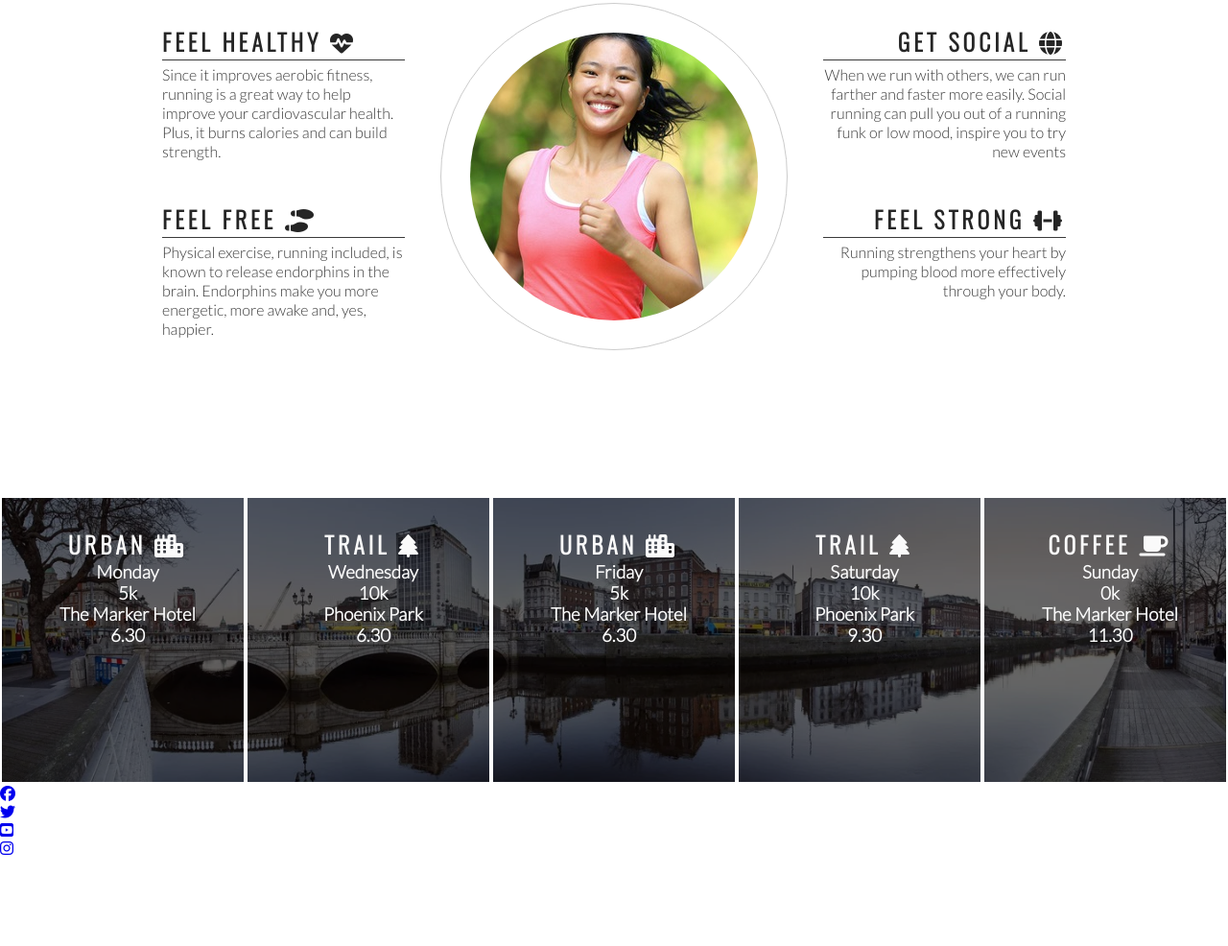
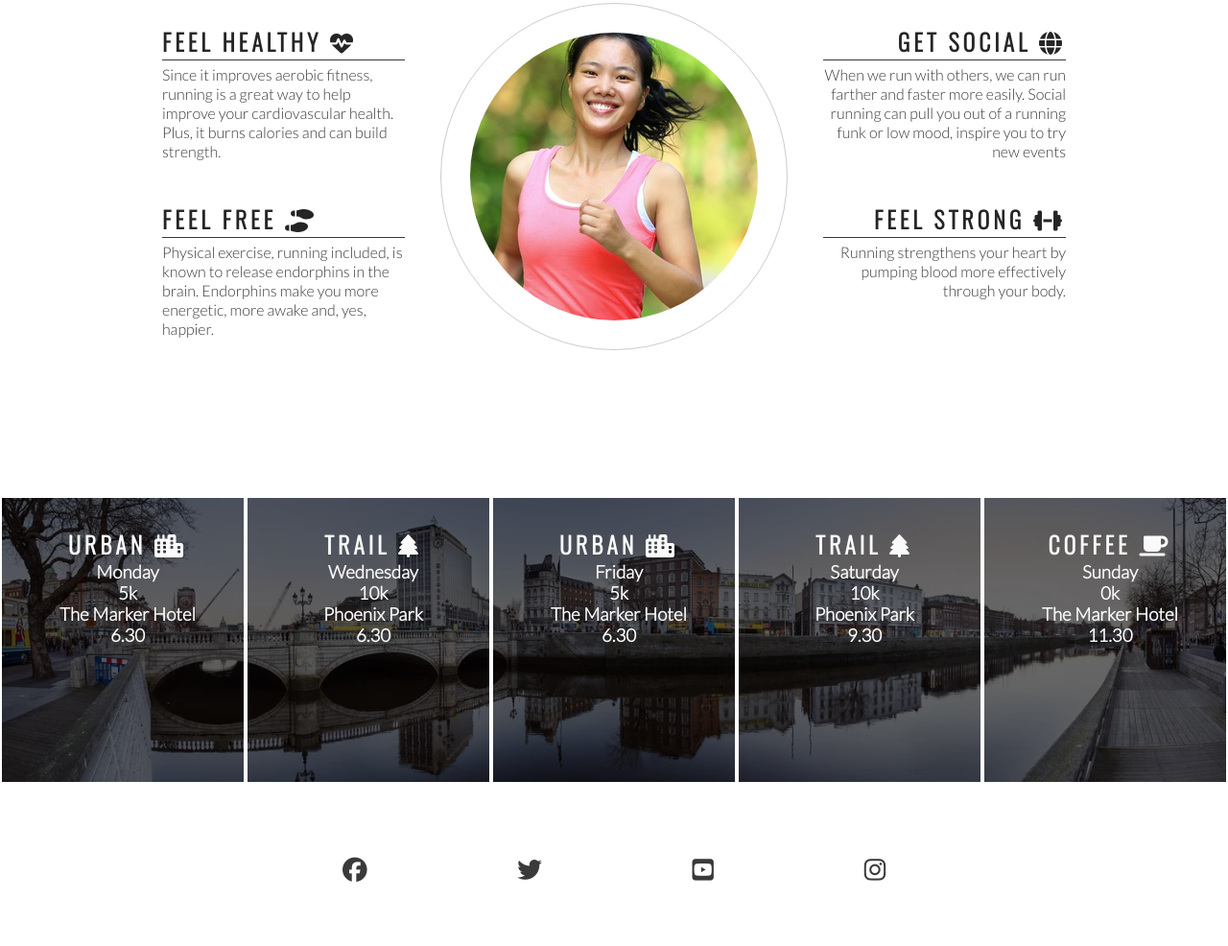
Before and after one commit to chellej80/Love-running, a plain HTML site: page index.html in a window 1280 px wide. Shown: the part 778-1764 px from the top of the page at 96% size. Before the commit the page ends 1671 px from the top, so only its background shows below. Drawn offline with nearby package versions, Linux system fonts and the light colour scheme.

Commit message:
Styled the social media icons in the footer

```diff
--- a/assets/css/style.css
+++ b/assets/css/style.css
@@ -217,3 +217,25 @@ hr {
 #times h2 {
     color: #fafafa;
 }
+
+/* footer style */
+
+footer {
+    height: 150px;
+}
+
+.social-networks {
+    text-align: center;
+}
+
+.social-networks > li {
+    display: inline;
+}
+
+.social-networks i {
+    font-size: 160%;
+    margin: 1%;
+    padding: 5%;
+    color: #3a3a3a;
+
+}
--- a/index.html
+++ b/index.html
@@ -120,7 +120,7 @@
     </section>
 
     <footer>
-        <ul>
+        <ul class="social-networks">
             <li>
                 <a href="https://facebook.com" target="_blank" rel="noopener" aria-label="Visit our Facebook page (Opens in a new tab)"><i class="fab fa-facebook"></i></a>
             </li>
```
